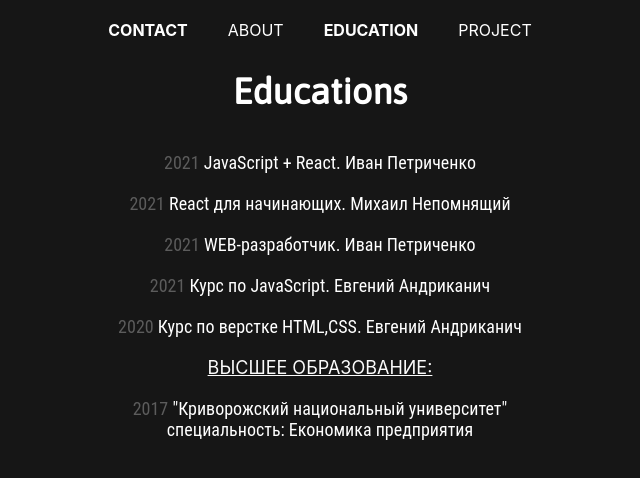
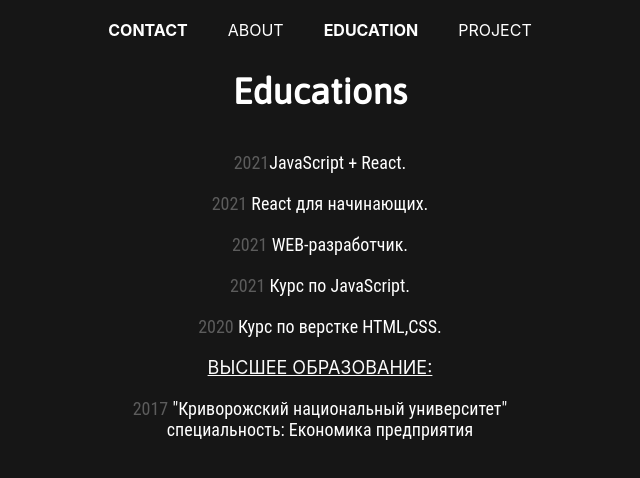
Before and after one commit to Alilenko/Portfolio, a React (Create React App) app: page /Portfolio/education in a window 1280 px wide. Shown: the top 478 px of the page, without its empty margins (320-960 px from the left). Built offline with nearby package versions, Linux system fonts and the light colour scheme.

Commit message:
add links

```diff
--- a/src/components/Education/Education.js
+++ b/src/components/Education/Education.js
@@ -7,11 +7,11 @@ const Education = () => {
             <h2 className='title'>Educations</h2>
             <div className='title_content'>
 
-                    <div className='text'><span>2021</span> JavaScript + React. Иван Петриченко</div>
-                    <div className='text'><span>2021</span> React для начинающих. Михаил Непомнящий</div>
-                    <div className='text'><span>2021</span> WEB-разработчик. Иван Петриченко</div>
-                    <div className='text'><span>2021</span> Курс по JavaScript. Евгений Андриканич</div>
-                    <div className='text'><span>2020</span> Курс по верстке HTML,CSS. Евгений Андриканич</div>
+                    <div className='text'><span>2021</span><a href='https://www.udemy.com/course/javascript_full/'>JavaScript + React.</a></div>
+                    <div className='text'><span>2021</span><a href='https://www.udemy.com/course/react-from-scratch/'> React для начинающих.</a> </div>
+                    <div className='text'><span>2021</span><a href='https://www.udemy.com/course/webdeveloper/'> WEB-разработчик.</a> </div>
+                    <div className='text'><span>2021</span><a href='https://www.youtube.com/watch?v=wdViO9OcQzs&list=PLM6XATa8CAG4F9nAIYNS5oAiPotxwLFIr&index=36'> Курс по JavaScript. </a></div>
+                    <div className='text'><span>2020</span><a href='https://www.youtube.com/watch?v=z3GS5oYGq5U&list=PLM6XATa8CAG4F9nAIYNS5oAiPotxwLFIr&index=3'> Курс по верстке HTML,CSS. </a> </div>
                     </div>
             <div className='subtitle'>Высшее образование:</div>
                 <div className='text'>
--- a/src/components/Education/education.css
+++ b/src/components/Education/education.css
@@ -37,3 +37,7 @@
 .text p {
     margin: 0;
 }
+.text a {
+  color: #fff;
+  text-decoration: none;
+}
```
